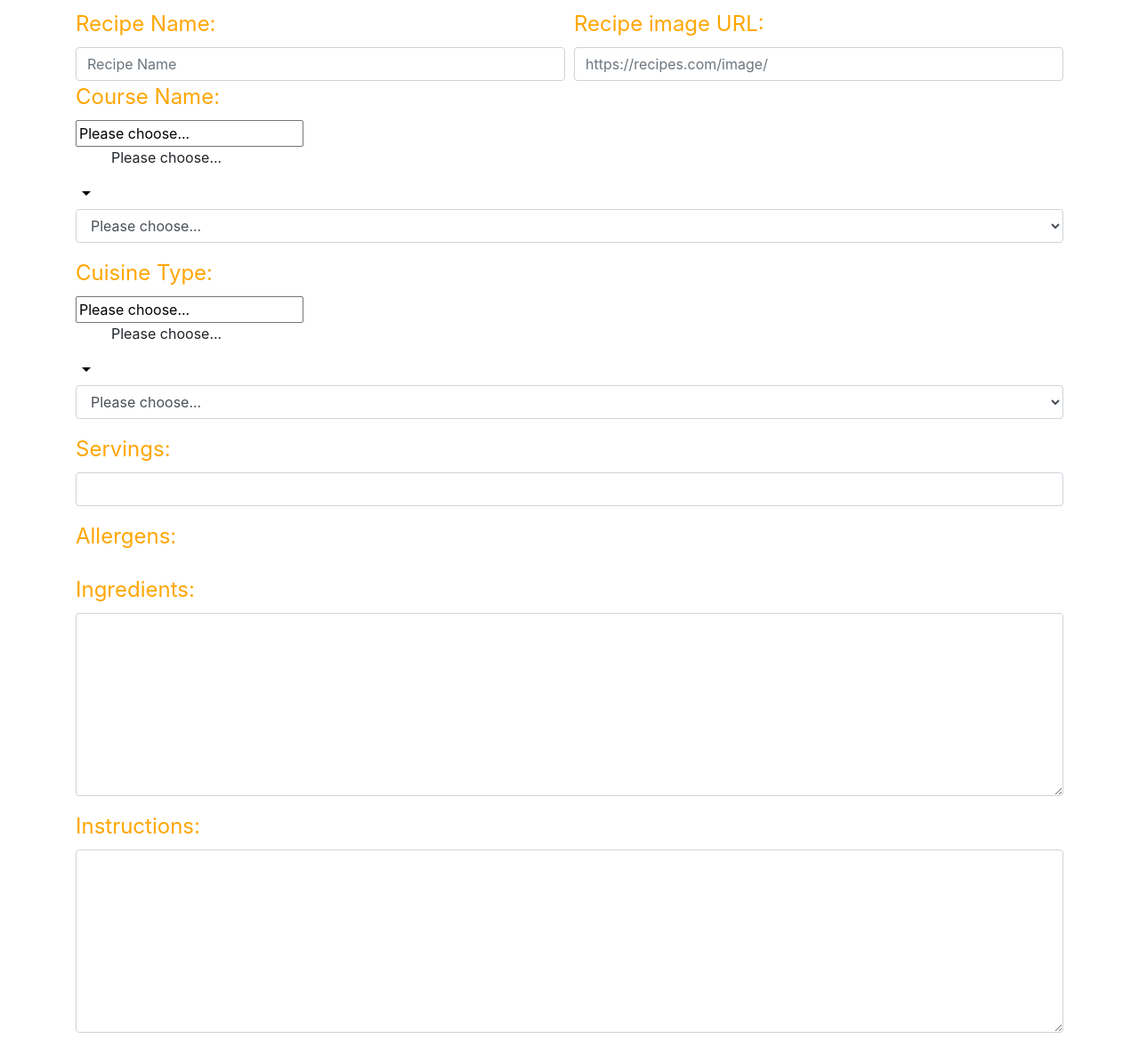
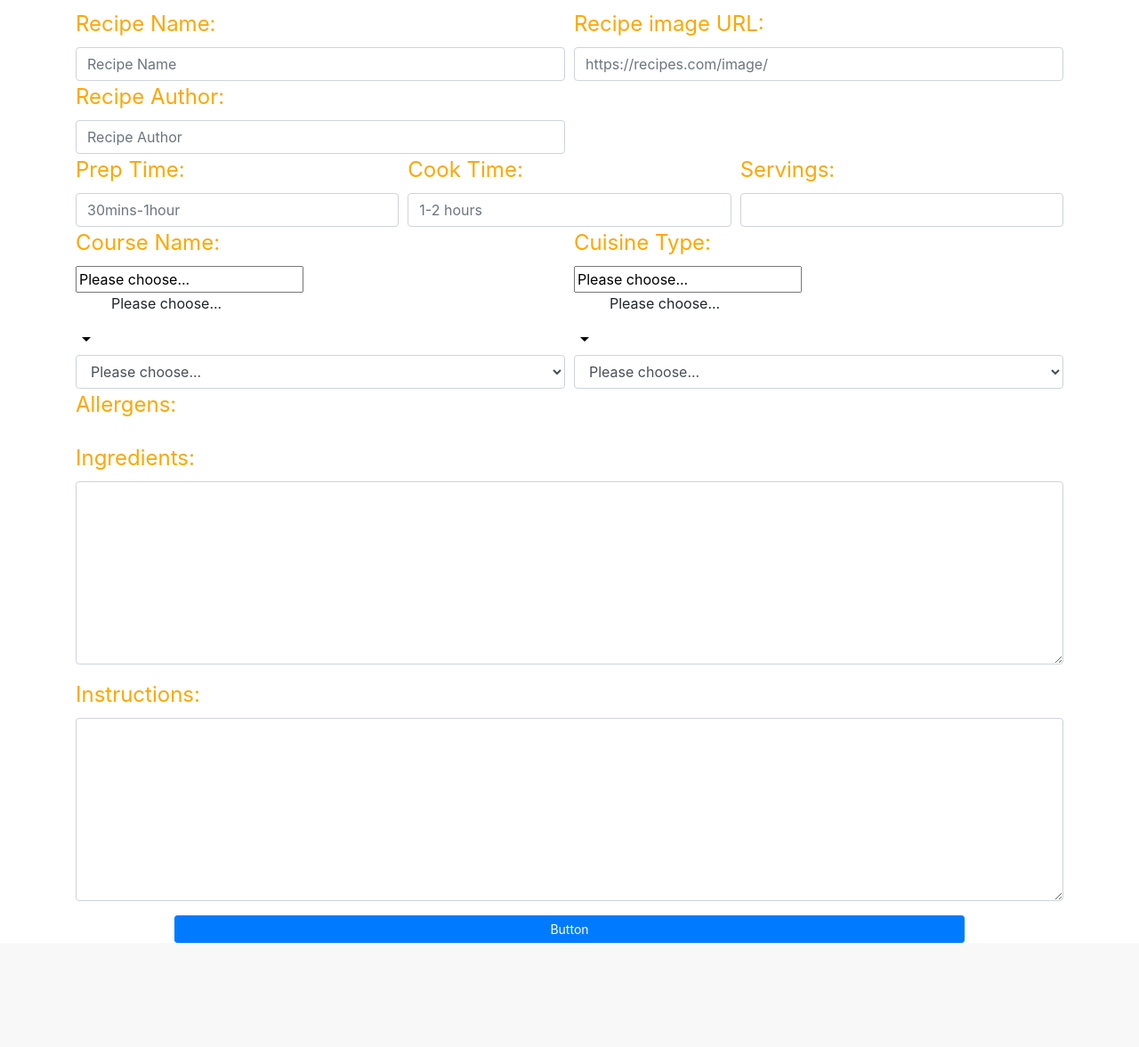
Before and after one commit to LibbyH52/Cookbook-App, a Flask app: page /add_recipe in a window 1280 px wide. Shown: the part 537-1714 px from the top of the page at 89% size. After the commit the page ends 1597 px from the top, so only its background shows below. Run offline with Flask 2, Linux system fonts and the light colour scheme; data that the repository does not hold is empty; some libraries are stand-ins or nearby versions.

Commit message:
updated recipe form to include all fields in database and added insert_recipe function in app.py

```diff
--- a/app.py
+++ b/app.py
@@ -25,7 +25,6 @@ def browse_recipes():
     if request.method == "POST":
         course = request.form.get('course')
         cuisine = request.form.get('cuisine')
-        #recipes = mongo.db.recipes.find({"course_name": course})
         recipes= mongo.db.recipes.aggregate([{"$match" :{"$and": [{ "course_name" : course }, { "cuisine_name" : cuisine }  ]} }])
         return render_template('browserecipes.html', recipes=recipes, course=course, cuisine=cuisine)
     else:
@@ -44,6 +43,14 @@ def add_recipe():
     return render_template('addrecipe.html', courses=mongo.db.course.find(),
                         cuisine=mongo.db.cuisine.find(), allergens=mongo.db.allergens.find())
 
+@app.route('/insert_recipe', methods=["GET", "POST"])
+def insert_recipe():
+    #get recipe collection
+    recipes = mongo.db.recipes
+    #then do a recipe insert and convert form to a dictionary, so can be understood by Mongodb
+    recipes.insert_one(request.form.to_dict())
+    return redirect(url_for('browse_recipes'))
+
 if __name__ == '__main__':
     app.run(host=os.environ.get('IP'), port=int(os.environ.get('PORT')),
         debug=True)
--- a/templates/addrecipe.html
+++ b/templates/addrecipe.html
@@ -2,7 +2,7 @@
 {% block content %}
 <div class="container">
   <h2>Add a recipe</h2>
-    <form action="" class="new-recipe" method="POST">
+    <form action="{{ url_for('insert_recipe') }}" method="POST" class="new-recipe">
       <div class="form-row">
         <div class="col-sm-12 col-md-12 col-lg-6">
           <label for="recipe_name">Recipe Name: </label>
@@ -13,7 +13,28 @@
           <input type="text" class="form-control"name="image_url" id="image_url" aria-describedby="basic-addon3" placeholder="https://recipes.com/image/">
         </div>
       </div>
-      <div class="form-group">
+      <div class="form-row">
+        <div class="col-sm-12 col-md-12 col-lg-6">
+          <label for="author">Recipe Author: </label>
+          <input type="text" class="form-control" name="author" id="author" placeholder="Recipe Author">
+        </div>
+      </div>
+      <div class="form-row">
+        <div class="col-sm-12 col-md-6 col-lg-4">
+          <label for="author">Prep Time: </label>
+          <input type="text" class="form-control" name="prep_time" id="prep_time" placeholder="30mins-1hour">
+        </div>
+        <div class="col-sm-12 col-md-6 col-lg-4">
+          <label for="author">Cook Time: </label>
+          <input type="text" class="form-control" name="cook_time" id="cook_time" placeholder="1-2 hours">
+        </div>
+        <div class="col-sm-12 col-md-6 col-lg-4">
+          <label class="form-label" for="Serving Size">Servings: </label>
+          <input type="number" min="1" class="form-control" name="servings" id="servings">
+        </div>
+      </div>
+      <div class="form-row">
+        <div class="col-sm-12 col-md-6">
           <label for="course_name">Course Name: </label>
           <select class="form-control" name="course_name" id="course_name">
                 <option selected>Please choose...</option>
@@ -22,24 +43,21 @@
                 {% endfor %}
           </select>
         </div>
-      <div class="form-group">
+        <div class="col-sm-12 col-md-6">
           <label for="cuisine">Cuisine Type: </label>
-          <select class="form-control" name="course_name" id="course_name">
+          <select class="form-control" name="cuisine_name" id="cuisine_name">
                 <option selected>Please choose...</option>
                 {% for cuisine in cuisine %}
                     <option value="{{cuisine.cuisine_name}}"> {{cuisine.cuisine_name}}</option>
                 {% endfor %}
           </select>
-        </div>
-      <div class="form-group">
-          <label class="form-label" for="Serving Size">Servings: </label>
-          <input type="number" min="1" class="form-control" name="servings" id="servings">
+      </div>
       </div>
       <div class="form-group">
           <label for="allergens">Allergens: </label>
             {% for allergen in allergens %}
             <div class="form-check-inline">
-              <input class="form-check-input" type="checkbox" value="" name="{{allergen.allergen_name}}" id="{{allergen.allergen_name}}">
+              <input class="form-check-input" type="checkbox" value="" name="allergen_name" id="allergen_name">
               <label class="form-check-label" for="{{allergen.allergen_name}}">
                     {{allergen.allergen_name}}
               </label>
@@ -53,8 +71,9 @@
     </div>
     <div class="form-group">
         <label for="instructions">Instructions: </label>
-        <textarea class="form-control" name="instructions" id="instructions" rows="8"></textarea>
+        <textarea class="form-control" name="Instructions" id="instructions" rows="8"></textarea>
     </div>
+    <button class="btn btn-primary btn-sm" type="submit" name="action">Button</button>
   </form>
 </div>
 
```
